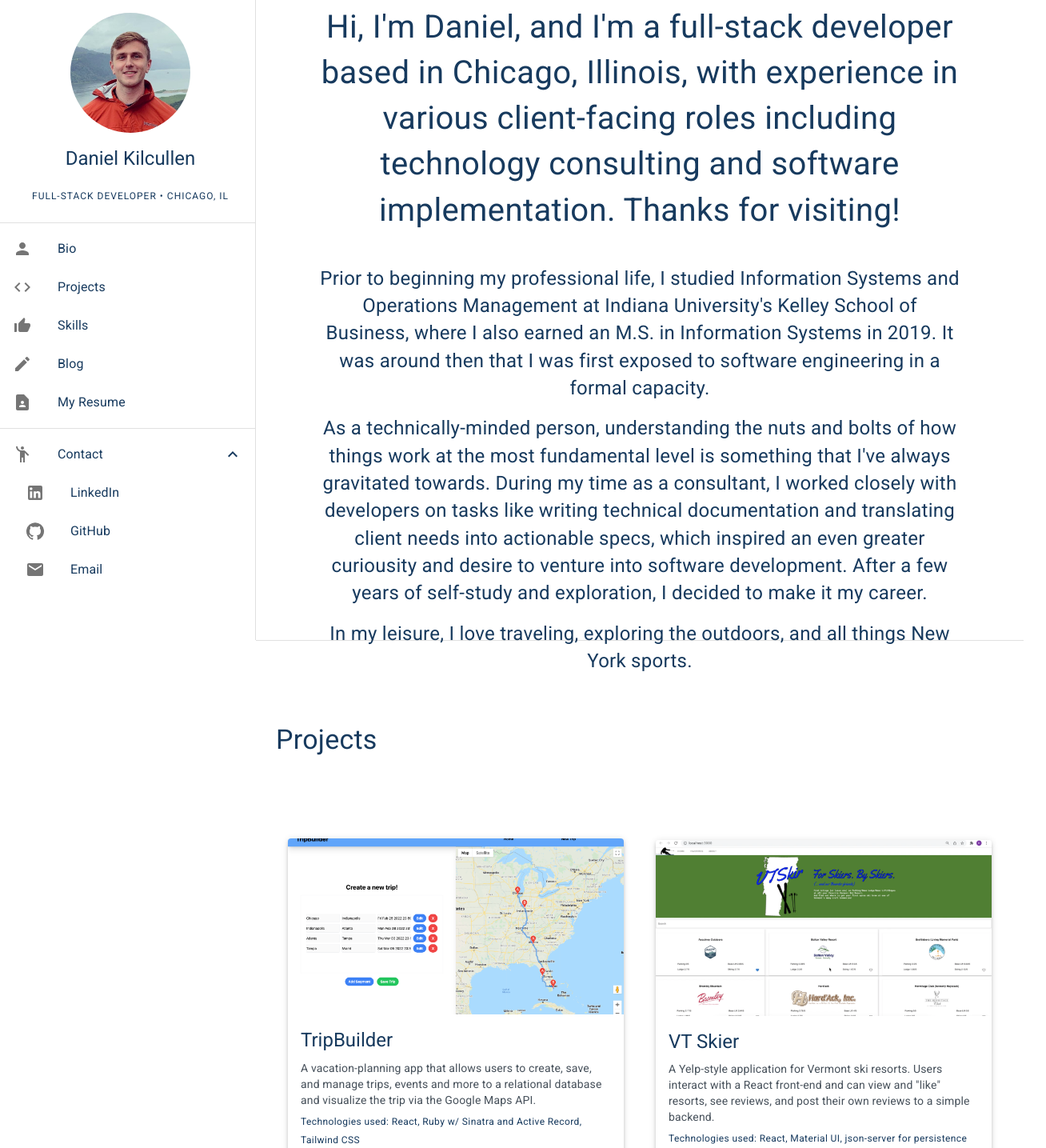
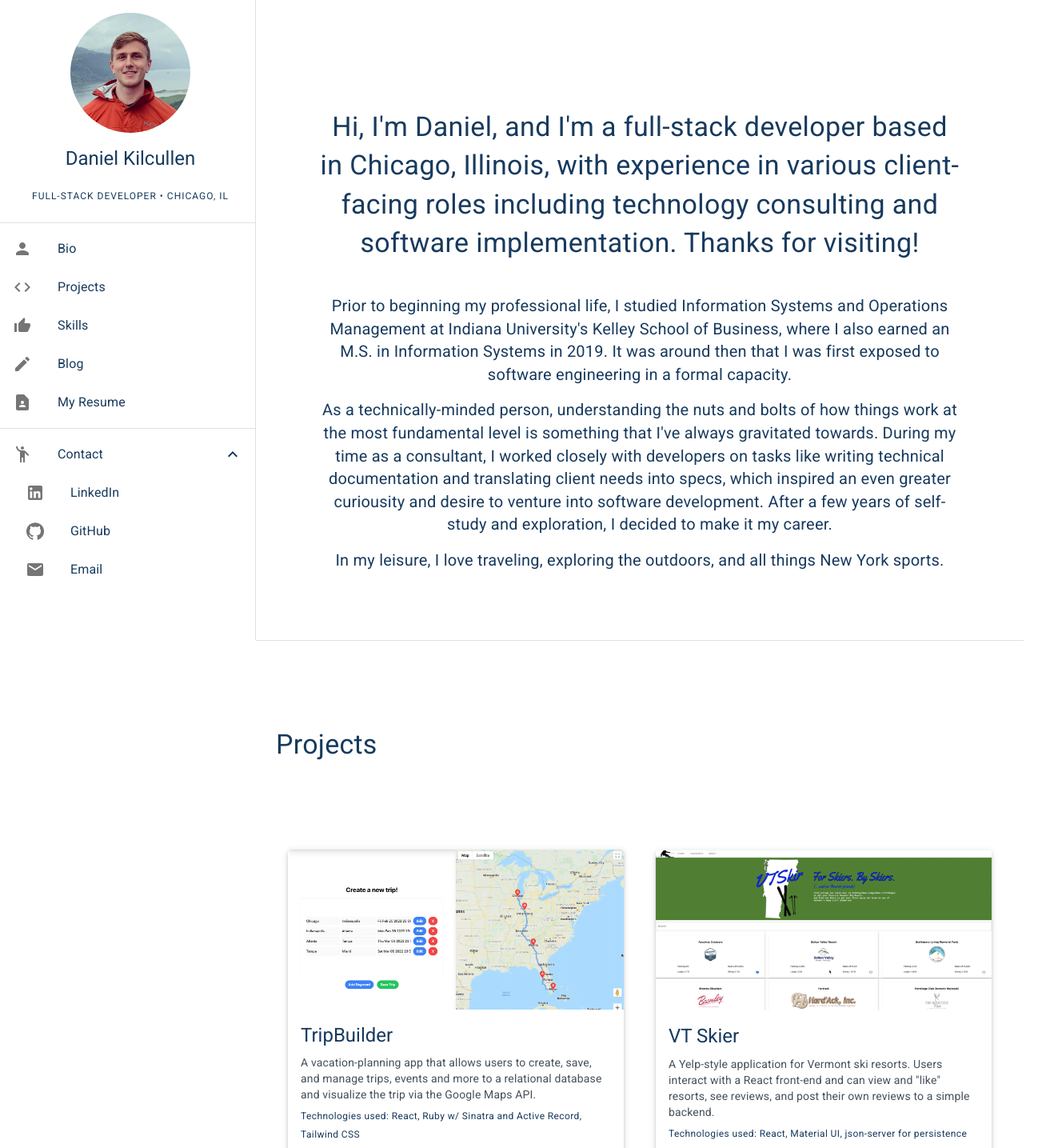
Before and after one commit to d-kilc/d-kilcullen, a React (Create React App) app: page / in a window 1280 px wide. Shown: the top 1435 px of the page at 80% size, 1308 px wide, since content can reach past the window. Built offline with nearby package versions, Linux system fonts and the light colour scheme.

Commit message:
fixed horizontal scrolling

```diff
--- a/src/components/Bio.js
+++ b/src/components/Bio.js
@@ -17,16 +17,16 @@ export default function Bio() {
             color: theme.palette.text.primary,
         }}>
             <Toolbar />
-            <Typography sx={{ mx: { xs: 3, md: 10 }, mb: {xs: 5,}, fontSize: {xs: 22, sm: 22, md: 30, lg: 40} }} variant='body2' align="center" paragraph>
+            <Typography sx={{ mx: { xs: 3, md: 10 }, mb: {xs: 5,}, fontSize: {xs: 22, sm: 22, md: 30, lg: 34} }} variant='body2' align="center" paragraph>
                 Hi, I'm Daniel, and I'm a full-stack developer based in Chicago, Illinois, with experience in various client-facing roles including technology consulting and software implementation. Thanks for visiting!
             </Typography>
-            <Typography sx={{ mx: { xs: 3, md: 10 }, fontSize: {xs: 14, md: 18, lg: 24} }} variant='body2' align="center" paragraph>
+            <Typography sx={{ mx: { xs: 3, md: 10 }, fontSize: {xs: 14, md: 20} }} variant='body2' align="center" paragraph>
                 Prior to beginning my professional life, I studied Information Systems and Operations Management at Indiana University's Kelley School of Business, where I also earned an M.S. in Information Systems in 2019. It was around then that I was first exposed to software engineering in a formal capacity.
             </Typography>
-            <Typography sx={{ mx: { xs: 3, md: 10 }, fontSize: {xs: 14, md: 18, lg: 24} }} variant='body2' align="center" paragraph>
-                As a technically-minded person, understanding the nuts and bolts of how things work at the most fundamental level is something that I've always gravitated towards. During my time as a consultant, I worked closely with developers on tasks like writing technical documentation and translating client needs into actionable specs, which inspired an even greater curiousity and desire to venture into software development. After a few years of self-study and exploration, I decided to make it my career.
+            <Typography sx={{ mx: { xs: 3, md: 10 }, fontSize: {xs: 14, md: 20} }} variant='body2' align="center" paragraph>
+                As a technically-minded person, understanding the nuts and bolts of how things work at the most fundamental level is something that I've always gravitated towards. During my time as a consultant, I worked closely with developers on tasks like writing technical documentation and translating client needs into specs, which inspired an even greater curiousity and desire to venture into software development. After a few years of self-study and exploration, I decided to make it my career.
             </Typography>
-            <Typography sx={{ mx: { xs: 3, md: 10 }, fontSize: {xs: 14, md: 18, lg: 24} }} variant='body2' align="center" paragraph>
+            <Typography sx={{ mx: { xs: 3, md: 10 }, fontSize: {xs: 14, md: 20} }} variant='body2' align="center" paragraph>
                 In my leisure, I love traveling, exploring the outdoors, and all things New York sports.
             </Typography>
         </Box>
--- a/src/components/ContentContainer.js
+++ b/src/components/ContentContainer.js
@@ -177,7 +177,7 @@ export default function Nav() {
                     edge="start"
                     onClick={handleDrawerToggle}
                     sx={{ mr: 2, display: { sm: 'none' } }}
-                    >
+                >
                     <MenuIcon />
                 </IconButton>
                 <Typography variant="h5" noWrap component="div"
--- a/src/components/ProjectCard.js
+++ b/src/components/ProjectCard.js
@@ -12,7 +12,7 @@ export default function ProjectCard({project}) {
         <Card sx={{ maxWidth: {xs: '80%', lg: '420px'}, boxShadow: 3, mb: {xs: '15px', lg: '0px'} }}>
             <CardMedia
                 sx= {{
-                    maxHeight: {xs: '100px', sm: '150px', md: '220px'},
+                    maxHeight: {xs: '100px', sm: '150px', md: '200px'},
                 }}
                 component="img"
                 src={project.image}
--- a/src/components/Skills.js
+++ b/src/components/Skills.js
@@ -29,11 +29,12 @@ export default function Skills() {
                     // bgcolor="lightgreen"
                     // alignItems="center"
                     justifyContent="space-evenly"
+                    overflow="hidden"
                 >
                     <Typography variant="h4" sx= {{ margin: '0 0 0 25px' }}>Skills</Typography>
                     <Typography variant="h5" m={1} sx= {{ margin: '0 0 0 30px' }}>Technical</Typography>
                     <Grid container spacing={1} m={1} sx= {{ paddingLeft: {xs: '20%',md:0}, marginLeft: {md: '20px'} }}>
-                        <Grid item xs={12} md={6} lg={4} display="flex" >
+                        <Grid item xs={12} md={6} lg={4} display="flex">
                             <Box margin="auto 0" >
                                 <JavascriptIcon sx={{border: '1px solid', borderRadius: '50%', padding: '5px', fontSize: {xs: 40, md: 60}}}/>
                             </Box>
```
